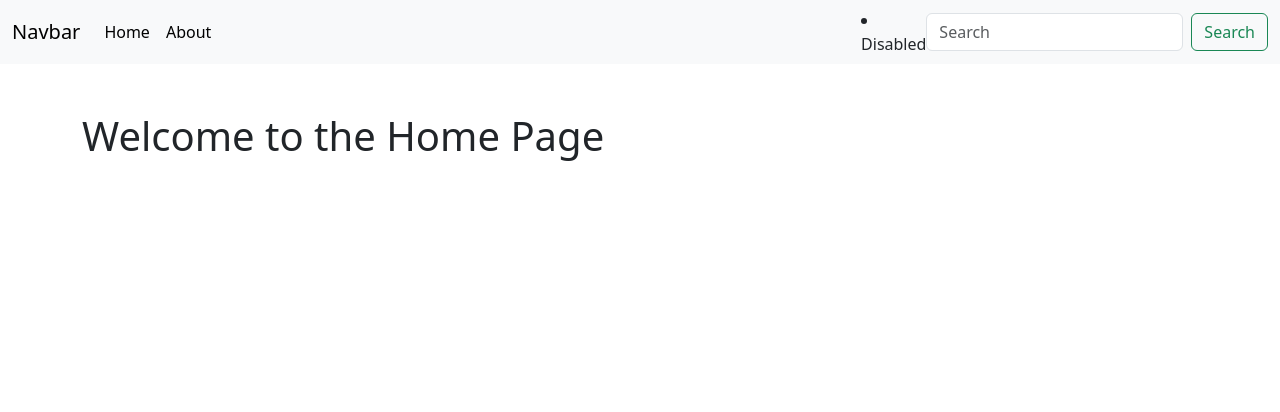
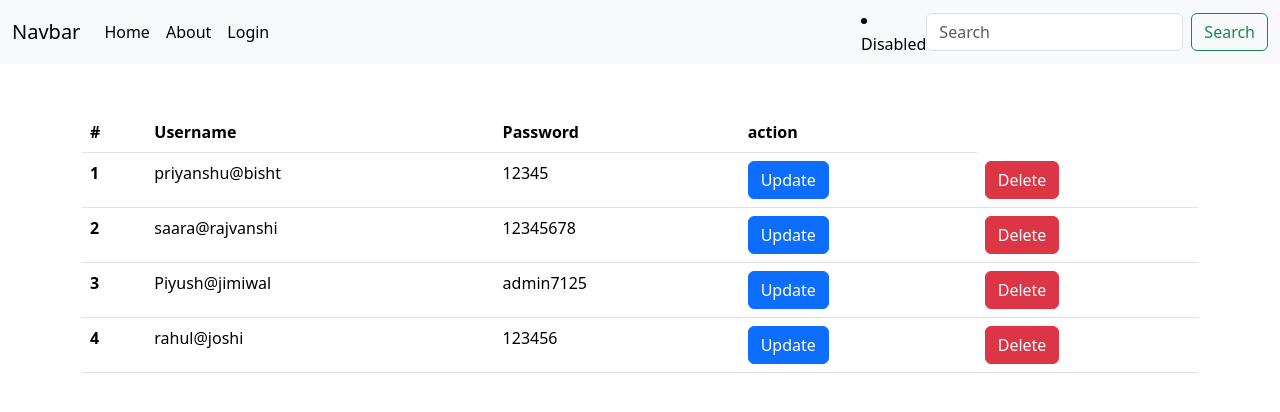
Before and after one commit to PiyushJimiwal/Flask-project, a Flask app: page / in a window 1280 px wide. Shown: the top 412 px of the page. Run offline with Flask 3, Linux system fonts and the light colour scheme; data comes from the database, SQL or seed files in the repository; both versions use the stored data as it was after the commit.

Commit message:
Add login, update, and delete functionality with SQLAlchemy database

```diff
--- a/Templates/base.html
+++ b/Templates/base.html
@@ -5,7 +5,9 @@
     <meta name="viewport" content="width=device-width, initial-scale=1">
     <title>Bootstrap demo</title>
     <link href="https://cdn.jsdelivr.net/npm/bootstrap@5.3.8/dist/css/bootstrap.min.css" rel="stylesheet" integrity="sha384-sRIl4kxILFvY47J16cr9ZwB07vP4J8+LH7qKQnuqkuIAvNWLzeN8tE5YBujZqJLB" crossorigin="anonymous">
-  </head>
+    <link rel="stylesheet" href="{{ url_for('static',filename='styles.css') }}">
+    {% block styles %}{% endblock %}
+</head>
   <body>
     {% include "nav.html" %}
     {% block content %}{% endblock %}
--- a/Templates/index.html
+++ b/Templates/index.html
@@ -1,7 +1,35 @@
 {% extends "base.html" %}
+{% block styles %}
+<style>
+    body{
+        background-color: white;
+        color: black;
+    }
+</style>
+{% endblock %}
+
 {% block content %}
 <div class="container mt-5">
-    <h1>Welcome to the Home Page</h1>
-
+    <table class="table">
+  <thead>
+    <tr>
+      <th scope="col">#</th>
+      <th scope="col">Username</th>
+      <th scope="col">Password</th>
+      <th scope="col">action</th>
+    </tr>
+  </thead>
+  <tbody>
+      {% for user in all_user %}
+      <tr>
+          <th scope="row">{{ loop.index }}</th>
+          <td>{{user.username}}</td>
+          <td>{{user.password}}</td>
+          <td><a href="/update/{{user.sno}}" class="btn btn-primary">Update</a></td>
+          <td><a href="/delete/{{user.sno}}" class="btn btn-danger">Delete</a></td>
+        </tr>
+        {% endfor %}
+  </tbody>
+</table>
 </div>
 {%endblock%}
--- a/Templates/nav.html
+++ b/Templates/nav.html
@@ -12,7 +12,9 @@
         <li class="nav-item">
           <a class="nav-link active" aria-current="page" href="/about">About</a>
         </li>
-
+        <li class="nav-item">
+          <a class="nav-link active" aria-current="page" href="/login">Login</a>
+        </li>
           </ul>
         </li>
         <li class="nav-item">
--- a/app.py
+++ b/app.py
@@ -1,14 +1,64 @@
-from flask import Flask,render_template
+from flask import Flask,render_template,request,redirect
+from flask_sqlalchemy import SQLAlchemy
+from datetime import datetime
+app = Flask(__name__) # Initialize the Flask application
+app.config['SQLALCHEMY_DATABASE_URI'] = 'sqlite:///user.db' # Configure the database URI
+db = SQLAlchemy(app) # Initialize the SQLAlchemy object
 
-app = Flask(__name__) # Initialize the Flask application
+class User(db.Model):
+    sno = db.Column(db.Integer, primary_key=True)
+    username  = db.Column(db.String(80),nullable=False)
+    password = db.Column(db.String(200),nullable=False)
+    datetime = db.Column(db.DateTime,default=datetime.utcnow)
+
+with app.app_context():
+    db.create_all() # Create the database tables
+
 @app.route('/') # Define the route for the root URL
-
 def home():
-    return render_template('index.html',name="piyush") # Return a simple greeting message
+    all_user = User.query.all() # Query all users from the database
+    return render_template('index.html', all_user=all_user) # Return a simple greeting message
 
 @app.route('/about')
 def about():
     return render_template('about.html') # Return a simple about message
 
+@app.route('/login',methods =['GET','POST'])
+def login():
+    if request.method == 'POST':
+        username = request.form['username']
+        password = request.form['password']
+        new_user = User(
+            username=username,
+            password=password
+        )
+        db.session.add(new_user)
+        db.session.commit()
+        return redirect('/')
+        print(f"Username: {username}")
+        print(f"Password: {password}")
+        # Here you would typically validate the username and password
+        return render_template('login.html', username=username)
+    return render_template('login.html') # Return a simple login message
+
+@app.route('/update/<int:sno>',methods = ['GET','POST'])
+def update(sno):
+    user = User.query.filter_by(sno=sno).first()
+    if request.method == 'POST':
+        username = request.form['username']
+        password = request.form['password']
+        user.username = username
+        user.password = password
+        db.session.commit()
+        return redirect('/')
+    return render_template('update.html',user=user)
+
+@app.route('/delete/<int:sno>')
+def delete(sno):
+    user = User.query.filter_by(sno=sno).first()
+    db.session.delete(user)
+    db.session.commit()
+    return redirect('/')
+
 if __name__ == '__main__':
     app.run(debug=True) # Run the application in debug mode:
```
Also changed, not shown: Templates/login.html (added, +23 -0 lines), Templates/update.html (added, +23 -0 lines), instance/user.db (added), static/styles.css (added).
